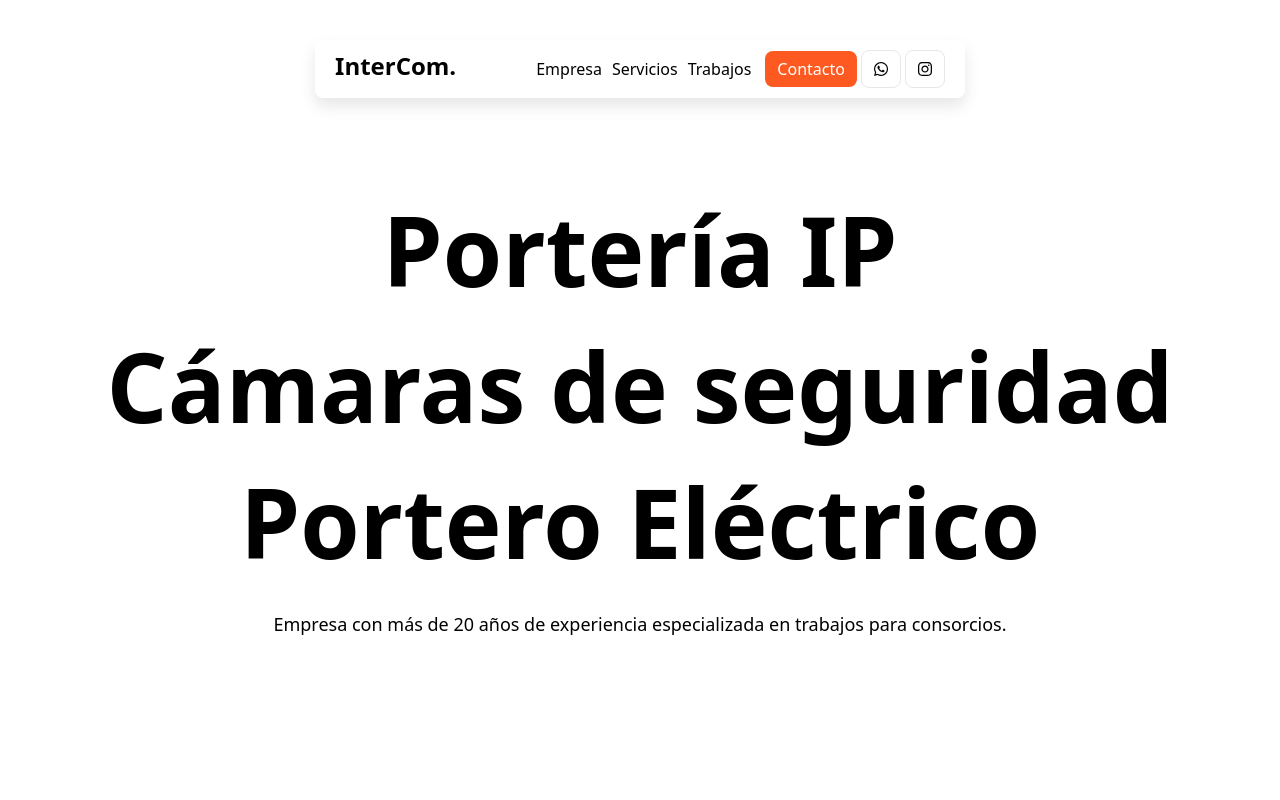
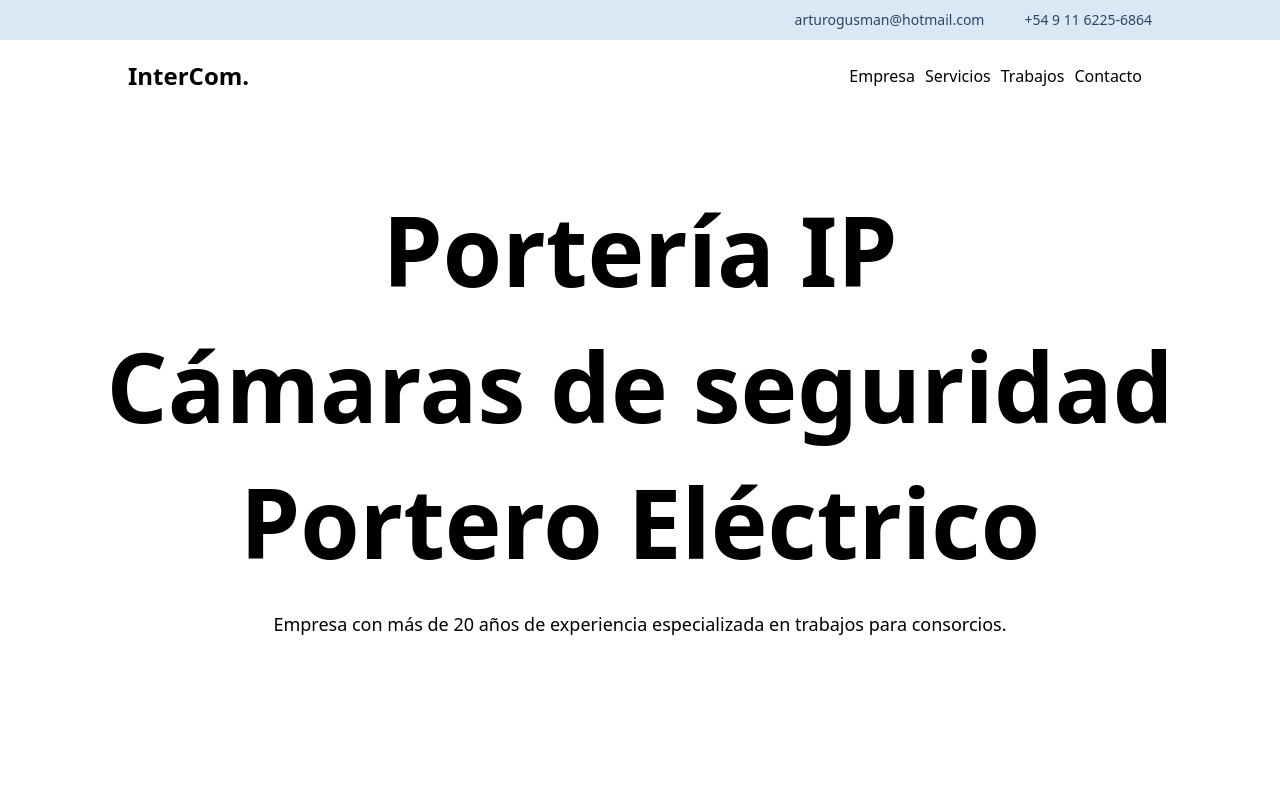
Before and after one commit to joacoguzmanz/intercom-web, a Next.js app: page / in a window 1280 px wide. Shown: the top 800 px of the page. Built offline with nearby package versions, Linux system fonts and the light colour scheme.

Commit message:
updated navbar

```diff
--- a/src/components/Modal.jsx
+++ b/src/components/Modal.jsx
@@ -1,6 +1,7 @@
 import Backdrop from "./Backdrop.jsx";
 import {FontAwesomeIcon} from "@fortawesome/react-fontawesome";
 import {faLocationDot, faXmark} from "@fortawesome/free-solid-svg-icons";
+import Image from "next/image";
 
 const Modal = ({ handleClose, name, location, text, image, alt }) => {
     return (
@@ -9,7 +10,7 @@ const Modal = ({ handleClose, name, location, text, image, alt }) => {
                 onClick={e => e.stopPropagation()}
                 className='px-9 py-11 z-[100] bg-white w-11/12 lg:max-w-screen-md mx-auto rounded-md flex flex-col items-center gap-5 md:flex-row md:gap-6 relative'>
                 <div className='md:w-6/12'>
-                    <img src={`/imgs/${image}`} alt={alt} className='rounded-sm' />
+                    <Image src={`/imgs/${image}`} alt={alt} className='rounded-md' width={500} height={500} />
                 </div>
                 <div className='md:w-6/12'>
                     <h4 className='font-medium text-2xl mb-2 md:mb-3.5 lg:text-3xl'>{ name }</h4>
--- a/src/components/navigation/HamMenu.jsx
+++ b/src/components/navigation/HamMenu.jsx
@@ -1,6 +1,6 @@
 const HamMenu = ({ handleMenu }) => {
     return (
-        <div className='inline-block rounded-lg bg-gray-800 p-3 space-y-1 cursor-pointer lg:hidden' onClick={handleMenu}>
+        <div className='inline-block rounded-lg bg-[#304269] p-3 space-y-1 cursor-pointer md:hidden' onClick={handleMenu}>
             <span className='block w-4 h-0.5 bg-white'></span>
             <span className='block w-4 h-0.5 bg-white'></span>
             <span className='block w-4 h-0.5 bg-white'></span>
--- a/src/components/navigation/MenuMob.jsx
+++ b/src/components/navigation/MenuMob.jsx
@@ -2,7 +2,7 @@ import Link from "next/link";
 
 const MenuMob = ({ menuOpen }) => {
     return (
-        <div className={`${menuOpen ? 'absolute' : 'hidden'} md:hidden mt-12 bg-gray-800 w-full py-5 px-2.5 text-white text-center flex flex-col gap-2 rounded-lg`}>
+        <div className={`${menuOpen ? 'absolute' : 'hidden'} md:hidden mt-4 bg-[#304269] w-full py-5 px-2.5 text-white text-center flex flex-col gap-2 rounded-lg`}>
             <Link href={'/empresa'} className='rounded-lg p-2.5'>Empresa</Link>
             <Link href={'/servicios'} className='rounded-lg p-2.5'>Servicios</Link>
             <Link href={'/trabajos'} className='rounded-lg p-2.5'>Trabajos</Link>
--- a/src/components/navigation/Nav.jsx
+++ b/src/components/navigation/Nav.jsx
@@ -41,32 +41,26 @@ const Nav = () => {
     }
 
     return (
-        <div className='fixed z-50 w-full flex justify-center items-center'>
-            <div className='w-11/12 md:w-fit rounded-lg py-2.5 px-2.5 md:px-5 mt-5 md:mt-10 flex justify-between md:gap-20 md:shadow-nav bg-white relative'>
+        <div className='fixed z-50 w-full'>
+            <div className='bg-[#D9E8F5] w-full px-5 md:px-16 lg:px-32 py-2.5 text-sm md:text-md flex justify-between md:justify-end md:gap-10'>
+                <a href={'mailto:arturogusman@hotmail.com'} className='text-[#304269]'>arturogusman@hotmail.com</a>
+                <a href={'https://wa.me/5491155116365'} target='_blank' className='text-[#304269]'>+54 9 11 6225-6864</a>
+            </div>
 
-                <p className='text-2xl font-bold'>InterCom.</p>
+            <div className='px-5 md:px-16 lg:px-32 py-2.5 md:py-5 flex items-center justify-between gap-1 md:gap-15 bg-white'>
+                <Link href={'/'} className='text-2xl font-semibold'>InterCom.</Link>
 
-                <div className='flex items-center gap-1 md:gap-15'>
                 <nav className='hidden md:flex md:gap-2.5 md:mr-2.5'>
                     <Link href={'/empresa'}>Empresa</Link>
                     <Link href={'/servicios'}>Servicios</Link>
                     <Link href={'/trabajos'}>Trabajos</Link>
+                    <Link href={'/contact'}>Contacto</Link>
                 </nav>
 
-                    <button className='bg-primary text-white px-3 py-1.5 rounded-lg'>
-                        <Link href={'/contacto'}>Contacto</Link>
-                    </button>
-
                 <HamMenu handleMenu={handleMenu} />
-
-                    <div className='hidden md:flex md:gap-1'>
-                        <a className='rounded-lg py-1.5 px-3 border hover:border-white hover:bg-gray-800 hover:text-white' href={'https://wa.me/5491155116365'} target='_blank'><FontAwesomeIcon icon={faWhatsapp} /></a>
-                        <a className='rounded-lg py-1.5 px-3 border hover:border-white hover:bg-gray-800 hover:text-white' href={'https://www.instagram.com/portero.electrico/'} target='_blank'><FontAwesomeIcon icon={faInstagram} /></a>
-                    </div>
             </div>
 
             <MenuMob menuOpen={menuOpen} />
-            </div>
         </div>
     )
 }
```
Lines whose indentation alone changed are shown as unchanged.
